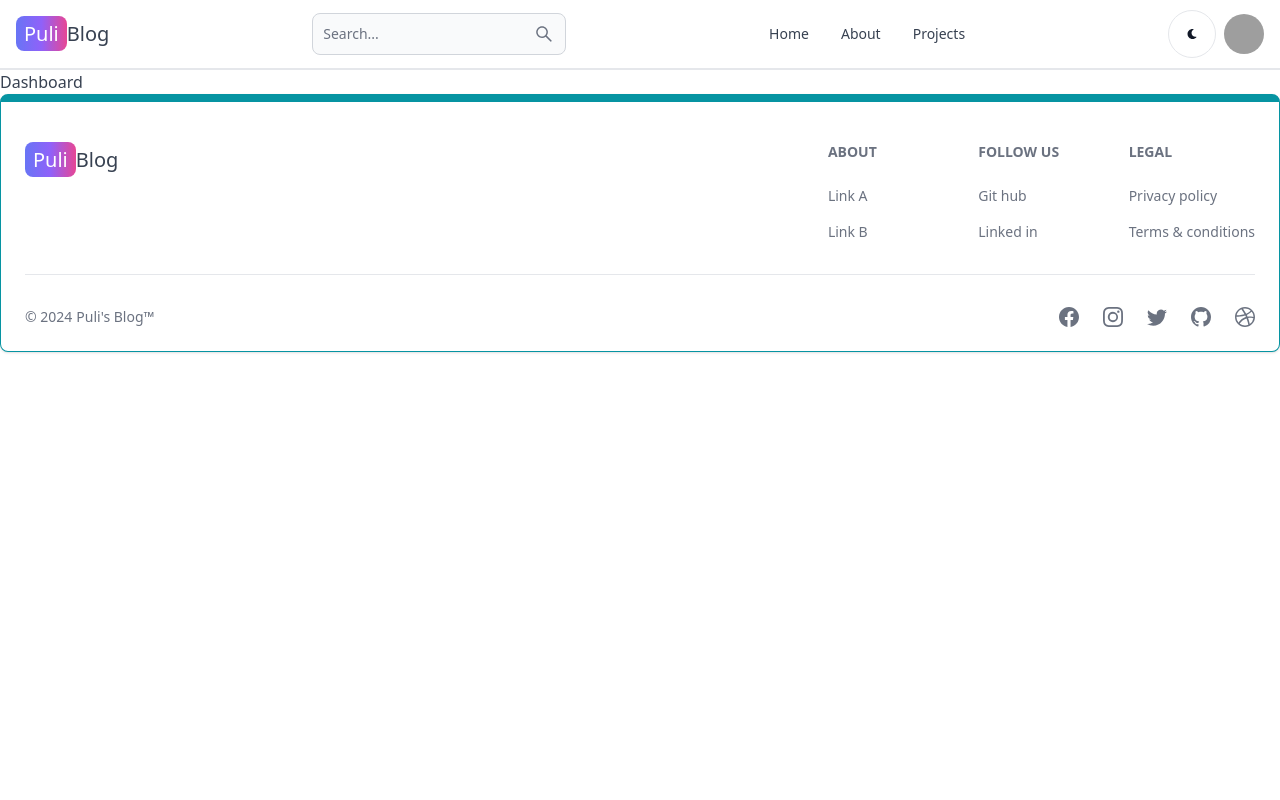
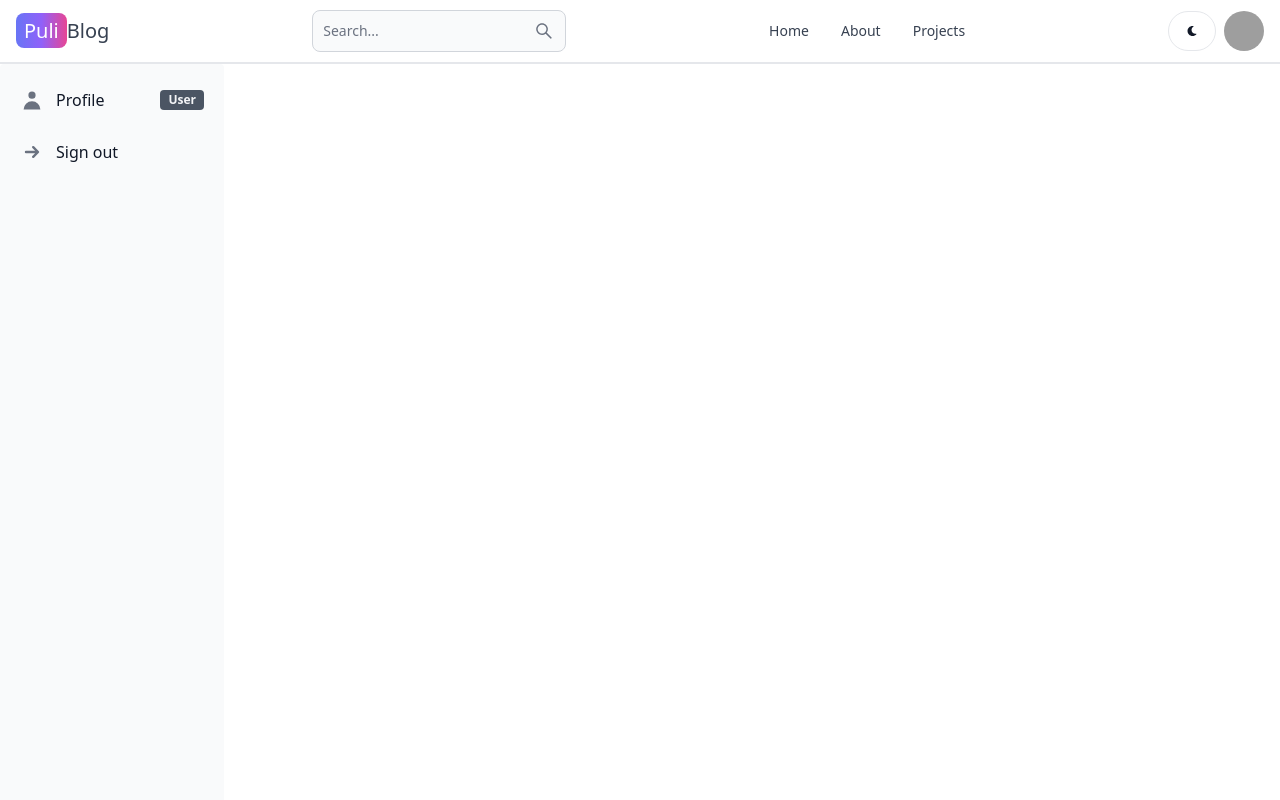
Before and after one commit to sreejith-sukumaran-nair/mern-blog, a React (Vite) app in the folder client/: page /dashboard in a window 1280 px wide. Shown: the top 800 px of the page. Built offline with nearby package versions, Linux system fonts and the light colour scheme; no server answers; sample sign-in values are in the browser's storage; grey boxes are pictures that could not be loaded.

Commit message:
completed the sidebar of dahsboard

```diff
--- /dev/null
+++ b/client/src/components/DashProfile.jsx
@@ -0,0 +1,9 @@
+import React from 'react'
+
+function DashProfile() {
+  return (
+    <div className='max-w-lg mx-auto p-3 w-full'>DashProfile</div>
+  )
+}
+
+export default DashProfile
--- /dev/null
+++ b/client/src/components/DashSidebar.jsx
@@ -0,0 +1,39 @@
+import React, { useEffect, useState } from 'react'
+
+import { Sidebar } from "flowbite-react";
+import { HiArrowSmRight, HiChartPie, HiInbox, HiShoppingBag, HiTable, HiUser, HiViewBoards } from "react-icons/hi";
+import { Link, useLocation } from 'react-router-dom';
+
+function DashSidebar() {
+  const location = useLocation();
+  const [tab,setTab] = useState('');
+
+  useEffect(()=> {
+    const urlParams = new URLSearchParams(location.search);
+    console.log(urlParams)
+    const tabFromURL = urlParams.get('tab');
+    if(tabFromURL){
+      setTab(tabFromURL)
+    }
+  },[location.search])
+  return (
+    <Sidebar className="w-full md:w-56">
+      <Sidebar.Items>
+        <Sidebar.ItemGroup className='flex flex-col gap-1'>
+          <Link to={'/dashboard?tab=profile'}>
+          <Sidebar.Item active = {tab ==='profile'} href="#" icon={HiUser} label = "User" labelColor='dark'>
+            Profile
+          </Sidebar.Item>
+          </Link>
+
+          <Sidebar.Item href="#" icon={HiArrowSmRight} className= "cursor-pointer">
+            Sign out
+          </Sidebar.Item>
+
+        </Sidebar.ItemGroup>
+      </Sidebar.Items>
+    </Sidebar>
+  )
+}
+
+export default DashSidebar
--- a/client/src/components/Header.jsx
+++ b/client/src/components/Header.jsx
@@ -36,7 +36,7 @@ function Header() {
           <AiOutlineSearch />
         </Button>
         <div className="flex gap-2 md:order-2">
-          <Button onClick={()=>dispatch(toggleTheme())} className="w-12 h-12 hidden sm:inline" pill color={"gray"}>
+          <Button onClick={()=>dispatch(toggleTheme())} className="w-12 h-10 hidden sm:inline" pill color={"gray"}>
             {theme === "light" ? <FaMoon/> : <FaSun/>}
           </Button>
           {currentUser? (
--- a/client/src/pages/Dashboard.jsx
+++ b/client/src/pages/Dashboard.jsx
@@ -1,8 +1,31 @@
-import React from 'react'
+import React, { useEffect, useState } from 'react'
+import { useLocation } from 'react-router-dom'
+import DashSidebar from '../components/DashSidebar';
+import DashProfile from '../components/DashProfile';
 
 function Dashboard() {
+  const location = useLocation();
+  const [tab,setTab] = useState('');
+
+  useEffect(()=> {
+    const urlParams = new URLSearchParams(location.search);
+    console.log(urlParams)
+    const tabFromURL = urlParams.get('tab');
+    if(tabFromURL){
+      setTab(tabFromURL)
+    }
+  },[location.search])
   return (
-    <div>Dashboard</div>
+    <div className='min-h-screen flex flex-col md:flex-row'>
+      {/* sidebar */}
+      <div className="md:w-56">
+        <DashSidebar/>
+      </div>
+      {/* porfile side */}
+      <div className="">
+        {tab === 'profile' && <DashProfile/> }
+      </div>
+    </div>
   )
 }
 
```
